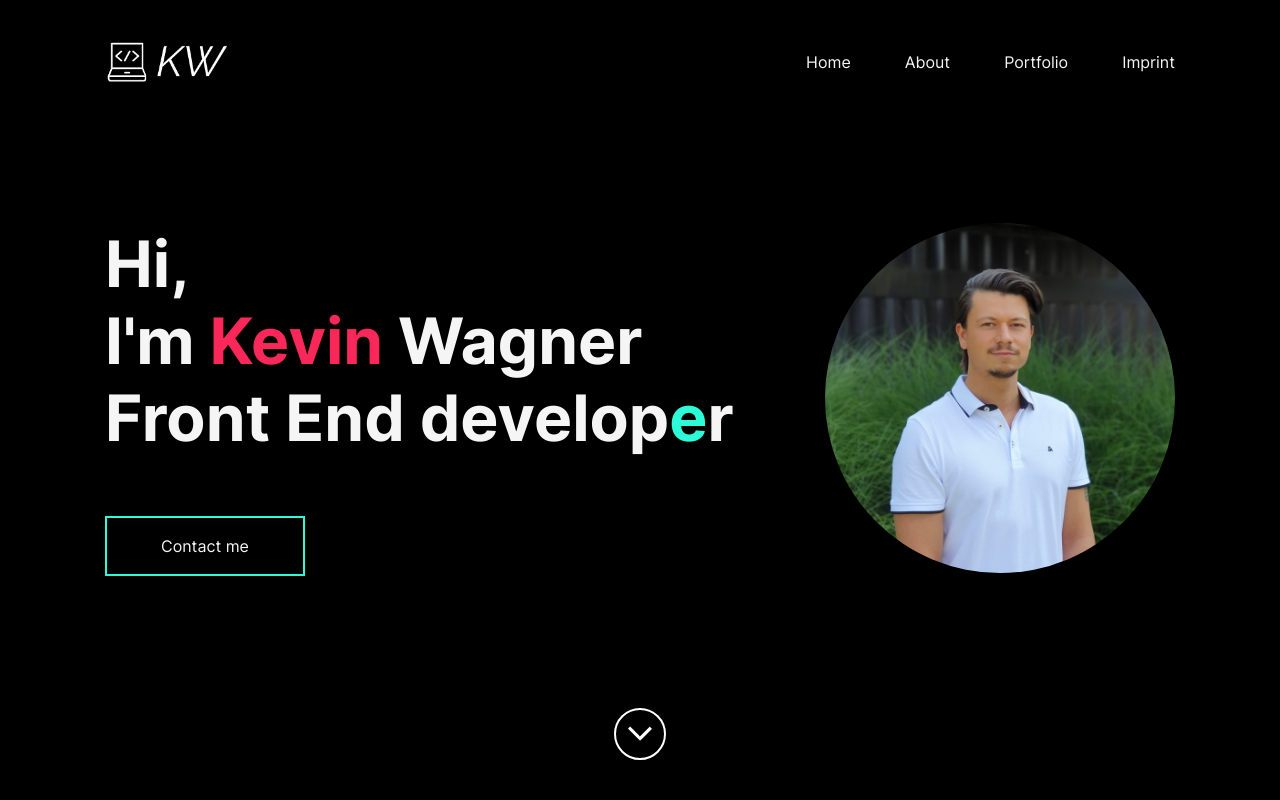
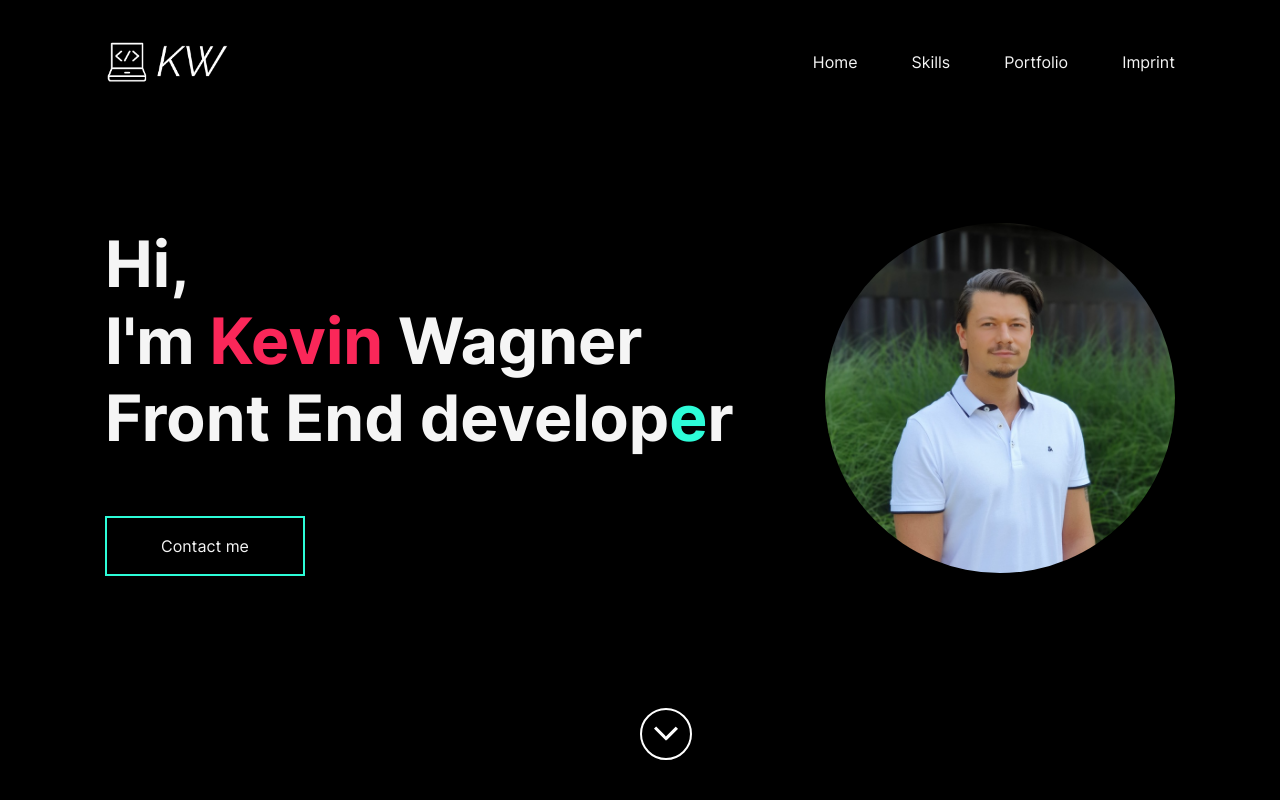
Before and after one commit to Kev4493/Portfolio, an Angular app: page / in a window 1280 px wide. Shown: the top 800 px of the page. Built offline with nearby package versions, Linux system fonts and the light colour scheme.

Commit message:
added the portfolio-component

```diff
--- a/src/app/app.module.ts
+++ b/src/app/app.module.ts
@@ -6,13 +6,15 @@ import { AppComponent } from './app.component';
 import { NavBarComponent } from './nav-bar/nav-bar.component';
 import { HomeSectionComponent } from './home-section/home-section.component';
 import { SkillsSectionComponent } from './skills-section/skills-section.component';
+import { PortfolioSectionComponent } from './portfolio-section/portfolio-section.component';
 
 @NgModule({
   declarations: [
     AppComponent,
     NavBarComponent,
     HomeSectionComponent,
-    SkillsSectionComponent
+    SkillsSectionComponent,
+    PortfolioSectionComponent
   ],
   imports: [
     BrowserModule,
--- a/src/app/home-section/home-section.component.html
+++ b/src/app/home-section/home-section.component.html
@@ -1,4 +1,4 @@
-<div class="home-section-container">
+<div id="home-section" class="home-section-container">
 
     <div class="home-section">
         <div>
@@ -17,7 +17,7 @@
     </div>
 
     <div class="down-icon-container">
-        <img class="down-icon" src="../../assets/icons/down-icon.png" alt="">
+        <a href="#skills-section"><img class="down-icon" src="../../assets/icons/down-icon.png" alt=""></a>
     </div>
 
 </div>
--- a/src/app/nav-bar/nav-bar.component.html
+++ b/src/app/nav-bar/nav-bar.component.html
@@ -2,8 +2,8 @@
     <img class="header-logo" src="../../assets/img/logo_white.png" alt="">
 
     <div>
-        <a href="#">Home</a>
-        <a href="#">About</a>
+        <a href="#home-section">Home</a>
+        <a href="#skills-section">Skills</a>
         <a href="#">Portfolio</a>
         <a href="#">Imprint</a>
     </div>
--- /dev/null
+++ b/src/app/portfolio-section/portfolio-section.component.html
@@ -0,0 +1 @@
+<p>portfolio-section works!</p>
--- /dev/null
+++ b/src/app/portfolio-section/portfolio-section.component.ts
@@ -0,0 +1,15 @@
+import { Component, OnInit } from '@angular/core';
+
+@Component({
+  selector: 'app-portfolio-section',
+  templateUrl: './portfolio-section.component.html',
+  styleUrls: ['./portfolio-section.component.scss']
+})
+export class PortfolioSectionComponent implements OnInit {
+
+  constructor() { }
+
+  ngOnInit(): void {
+  }
+
+}
--- a/src/app/skills-section/skills-section.component.html
+++ b/src/app/skills-section/skills-section.component.html
@@ -1,6 +1,6 @@
 <div class="skills-section-container">
 
-    <div class="skills-headline">
+    <div id="skills-section" class="skills-headline">
         <h2>My Skills</h2>
     </div>
 
--- a/src/styles.scss
+++ b/src/styles.scss
@@ -41,6 +41,7 @@
 * {
     box-sizing: border-box;
     margin: 0;
+    scroll-behavior: smooth;
 }
 
 body {
```
Also changed, not shown: src/app/portfolio-section/portfolio-section.component.scss (added), 1 other file (tests, documents, lock files or other folders).
